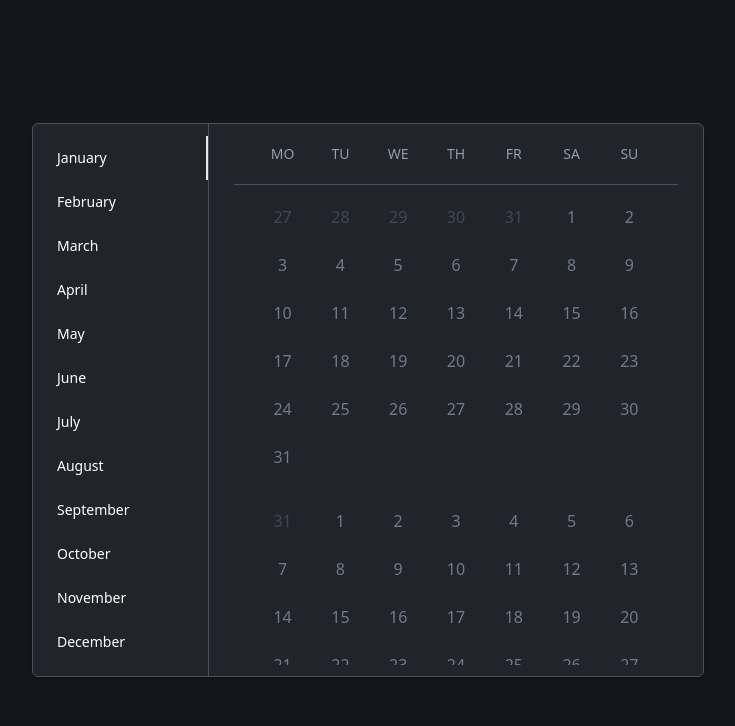
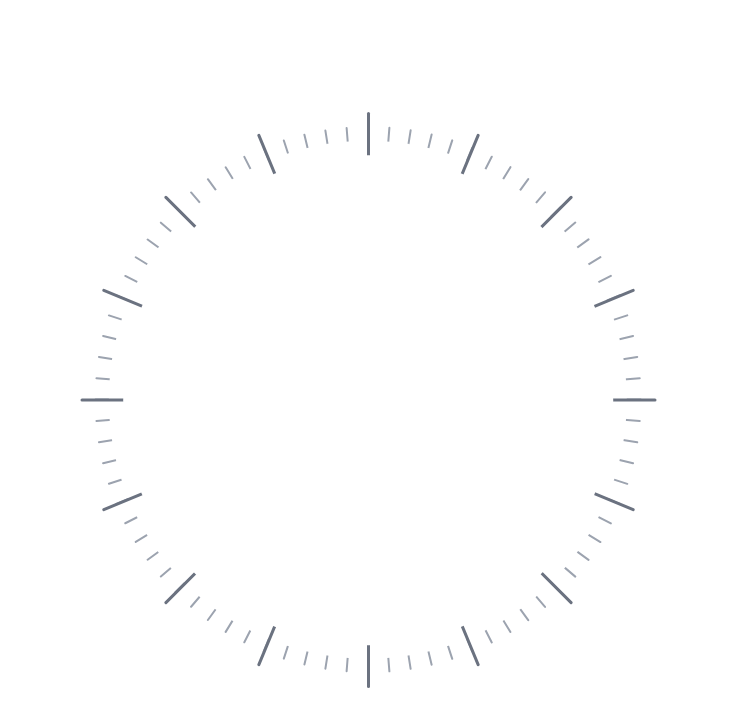
Before and after one commit to Dhuvii/react_components, a React (Vite) app: page / in a window 1280 px wide. Shown: the top 726 px of the page, without its empty margins (272-1007 px from the left). Built offline with nearby package versions, Linux system fonts and the light colour scheme.

Commit message:
gauge meter done

```diff
--- a/src/App.tsx
+++ b/src/App.tsx
@@ -1,9 +1,13 @@
 import Calender from "./components/calendars/Calender";
+import { HorizontalCalendar } from "./components/calendars/HorizontalCalendar";
+import Gauge from "./components/gauge/Gauge";
 
 function App() {
   return (
-    <div className="h-screen flex items-center justify-center bg-[#14161C]">
-      <Calender />
+    <div className="w-full min-h-screen flex items-center justify-center">
+      <div className="w-full max-w-xl ">
+        <Gauge />
+      </div>
     </div>
   );
 }
--- a/src/components/calendars/Calender.tsx
+++ b/src/components/calendars/Calender.tsx
@@ -1,4 +1,19 @@
 import React, { useEffect, useRef, useState } from "react";
+
+const month_list = [
+  "January",
+  "February",
+  "March",
+  "April",
+  "May",
+  "June",
+  "July",
+  "August",
+  "September",
+  "October",
+  "November",
+  "December",
+];
 
 const GenerateCalendar = ({
   generate_for_month,
@@ -6,12 +21,21 @@ const GenerateCalendar = ({
   parentRef,
   setMonth,
   parentMonth,
+  selections,
 }: {
+  showMonth?: boolean;
+  setMonth?: any;
   generate_for_month: number;
   offsetY: number;
   parentRef: React.MutableRefObject<null>;
-  setMonth: any;
   parentMonth: number;
+  selections: {
+    day?: number;
+    range?: {
+      date: number;
+      type: "start" | "end" | "mid";
+    }[];
+  };
 }) => {
   const calendar_ref = useRef(null);
   const date = new Date();
@@ -20,6 +44,7 @@ const GenerateCalendar = ({
     number[]
   >([]);
   const [days, setDays] = useState<number[]>([]);
+  const [yPosition, setYPosition] = useState(0);
 
   useEffect(() => {
     let first_day_of_month = new Date(year, generate_for_month, 1).getDay(); // getting first day of month
@@ -58,6 +83,7 @@ const GenerateCalendar = ({
     const target: any = calendar_ref.current;
     const position = target.getBoundingClientRect();
     const yPos = position.top - offsetY + 0.5;
+    setYPosition(yPos);
     if (yPos < 20 && yPos > -20) {
       setMonth(generate_for_month);
     }
@@ -76,21 +102,28 @@ const GenerateCalendar = ({
   }, [calendar_ref, offsetY, parentRef]);
 
   return (
-    <div
-      ref={calendar_ref}
-      className="w-[90%] p-5 grid grid-cols-7 grid-rows-4 gap-y-6 place-items-center"
-    >
+    <div ref={calendar_ref} className="w-[90%] p-5 ">
+      <div className="w-full grid grid-cols-7 gap-y-4 place-items-center">
         {start_inactive_days_list.map((day, idx) => (
-        <span key={idx} className="text-base text-[#414754]">
+          <span key={idx} className="p-4 text-base text-[#414754]">
             {day}
           </span>
         ))}
 
         {days.map((day, idx) => (
-        <span key={idx} className="text-base text-[#737A8C]">
+          <button>
+            <span key={idx} className={`p-4 text-base text-[#737A8C]`}>
               {day}
             </span>
+          </button>
         ))}
+      </div>
+
+      <div className="pl-4">
+        <h1 className="mt-10 font-bold text-white text-base">
+          {month_list[generate_for_month + 1]}
+        </h1>
+      </div>
     </div>
   );
 };
@@ -108,21 +141,6 @@ const Calender = () => {
     "friday",
     "saturday",
     "sunday",
-  ];
-
-  const month_list = [
-    "January",
-    "February",
-    "March",
-    "April",
-    "May",
-    "June",
-    "July",
-    "August",
-    "September",
-    "October",
-    "November",
-    "December",
   ];
 
   const [offsetY, setOffsetY] = useState(-1);
@@ -147,11 +165,11 @@ const Calender = () => {
   };
 
   return (
-    <div className="w-full  max-w-2xl rounded-md border shadow bg-[#21242B] border-[#4D515C]">
+    <div className="w-full max-w-2xl rounded-md border shadow bg-[#21242B] border-[#4D515C]">
       <div className="w-full flex items-start justify-between">
         {/* months and year */}
         <div className="">
-          <ul className="w-44 py-3 flex flex-col items-start justify-start border-r border-[#4D515C]">
+          <ul className="w-44 sticky py-3 flex flex-col items-start justify-start border-r border-[#4D515C]">
             {/*  */}
             {month_list.map((mon, idx: number) => (
               <li
@@ -167,7 +185,12 @@ const Calender = () => {
         </div>
 
         {/* calendar */}
-        <div className="w-full  flex flex-col items-center justify-start">
+        <div className="w-full overflow-auto flex flex-col items-center justify-start">
+          <div className="mt-3 w-full flex items-center justify-center">
+            <h1 className="text-lg font-bold text-white">
+              {month_list[month]}
+            </h1>
+          </div>
           {/* days list */}
           <div className="w-[90%] p-5 grid grid-cols-7 place-items-center border-b border-[#4D515C]">
             {day_list.map((day, idx) => (
@@ -180,12 +203,12 @@ const Calender = () => {
           <div
             ref={calendar_container_ref}
             onScroll={() => handleSetOffset()}
-            className="w-full h-[30rem] pb-[14rem] overflow-y-auto scroll-m-0 snap-y"
+            className="w-full h-auto max-h-[27rem] pb-[9rem] overflow-y-auto scroll-m-0 snap-y"
           >
             {month_list.map((m, idx) => (
               <div
                 key={idx}
-                className="w-full flex flex-col items-center justify-start   snap-start"
+                className="w-full flex flex-col items-center justify-start snap-start"
               >
                 <GenerateCalendar
                   generate_for_month={idx}
@@ -193,6 +216,9 @@ const Calender = () => {
                   parentRef={calendar_container_ref}
                   setMonth={setMonth}
                   parentMonth={month}
+                  selections={{
+                    day: 24,
+                  }}
                 />
               </div>
             ))}
--- /dev/null
+++ b/src/components/calendars/HorizontalCalendar.tsx
@@ -0,0 +1,150 @@
+import React, { useEffect, useState } from "react";
+
+const Month = ({ month, year }: { month: number; year: number }) => {
+  const first_day_of_month = new Date(year, month, 1).getDay(); // getting first day of month
+  const last_date_of_month = new Date(year, month + 1, 0).getDate(); // getting last date of month
+  const last_date_of_last_month = new Date(year, month, 0).getDate(); // getting last date of previous month
+
+  type Date = {
+    day: number;
+    selected: boolean;
+    range: "start" | "end" | "mid" | null;
+  };
+
+  const [activeDays, setActiveDays] = useState<Date[]>([]);
+  const [startInactiveDates, setStartInactiveDates] = useState<number[]>([]);
+  useEffect(() => {
+    const days: Date[] = [];
+    const s_i_d: number[] = [];
+    for (let index = first_day_of_month - 1; index > 0; index--) {
+      s_i_d.push(last_date_of_last_month - index + 1);
+    }
+    for (let index = 1; index <= last_date_of_month; index++) {
+      days.push({ day: index, selected: false, range: null });
+    }
+    setActiveDays(days);
+    setStartInactiveDates(s_i_d);
+  }, [year, month]);
+
+  const [rangeStart, setRangeStart] = useState<null | number>(null);
+  const [rangeEnd, setRangeEnd] = useState<null | number>(null);
+
+  useEffect(() => {
+    if (rangeStart) {
+      const updatedDates = activeDays.map((dateObj, idx) => {
+        dateObj.selected = false;
+        dateObj.range = null;
+        if (idx + 1 === rangeStart) {
+          dateObj.selected = true;
+          dateObj.range = null;
+        }
+        return dateObj;
+      });
+      setActiveDays(updatedDates);
+    }
+  }, [rangeStart]);
+
+  const selectRange = (from: number, to: number) => {
+    const updatedDates = activeDays.map((dateObj, idx) => {
+      dateObj.selected = false;
+      dateObj.range = null;
+      if (from === to && from === idx + 1) {
+        setRangeStart(null);
+        setRangeEnd(null);
+        dateObj.selected = false;
+        dateObj.range = null;
+      } else {
+        if (idx + 1 === from) {
+          dateObj.selected = true;
+          dateObj.range = "start";
+        }
+        if (idx + 1 > from && idx < to) {
+          dateObj.selected = false;
+          dateObj.range = "mid";
+        }
+        if (idx + 1 === to) {
+          dateObj.selected = false;
+          dateObj.range = "end";
+        }
+      }
+      return dateObj;
+    });
+
+    setActiveDays(updatedDates);
+  };
+
+  const handleRange = (date: number) => {
+    if (!rangeStart) {
+      setRangeStart(date);
+    } else {
+      if (date < rangeStart) return;
+      setRangeEnd(date);
+    }
+  };
+
+  useEffect(() => {
+    if (rangeStart && rangeEnd) {
+      selectRange(rangeStart, rangeEnd);
+    }
+  }, [rangeStart, rangeEnd]);
+
+  return (
+    <>
+      <div className="grid grid-cols-7 gap-y-1 gap-x-0">
+        {startInactiveDates.map((day, idx) => (
+          <button className="h-12 w-12">
+            <span key={idx} className="p-4 text-base text-[#414754]">
+              {day}
+            </span>
+          </button>
+        ))}
+
+        {activeDays.map((dateObj, idx) => (
+          <button
+            onClick={() => handleRange(dateObj.day)}
+            className="relative h-12 w-12 flex-shrink-0 text-[#737A8C]"
+          >
+            {/* highlight */}
+            <span
+              className={`absolute z-0 w-full h-full inset-0
+              ${
+                (dateObj.range === "start" ||
+                  (dateObj.range && (idx % 7) - 2 === 0)) &&
+                "bg-white/[0.16] rounded-l-full"
+              }
+              ${dateObj.range === "mid" && "bg-white/[0.16]"}
+              ${
+                (dateObj.range === "end" || (dateObj.range && idx % 7 === 1)) &&
+                "bg-white/[0.16] rounded-r-full"
+              }
+              `}
+            ></span>
+            <div
+              key={idx}
+              className={`absolute inset-0 z-10 w-full h-full flex items-center justify-center ${
+                dateObj.selected && "bg-white rounded-full shadow-md"
+              }
+              ${
+                dateObj.range === "end" &&
+                "border-2 border-white rounded-full text-white bg-[#21242B]"
+              }
+              `}
+            >
+              {dateObj.day}
+            </div>
+          </button>
+        ))}
+      </div>
+    </>
+  );
+};
+
+const HorizontalCalendar = () => {
+  return (
+    <div>
+      <Month month={0} year={2022} />
+    </div>
+  );
+};
+
+export { HorizontalCalendar, Month };
--- /dev/null
+++ b/src/components/gauge/Gauge.tsx
@@ -0,0 +1,87 @@
+import { useEffect, useRef, useState } from "react";
+
+const Gauge = () => {
+  const main_divisions = 8;
+  const sub_divisions = 40;
+
+  const [width, setWidth] = useState<null | number>(null);
+
+  const cont = useRef<HTMLDivElement>(null);
+
+  function calculateSize(cont: React.RefObject<HTMLDivElement>) {
+    if (cont && cont.current) {
+      const cli = cont.current.getBoundingClientRect();
+      const width = cli.right - cli.left;
+      setWidth(width);
+    }
+  }
+
+  useEffect(() => {
+    calculateSize(cont);
+  }, [cont]);
+
+  useEffect(() => {
+    let wor: any;
+    if (cont) {
+      wor = window.addEventListener("resize", () => calculateSize(cont));
+    }
+
+    return () => {
+      window.removeEventListener("resize", wor);
+    };
+  }, [cont]);
+
+  return (
+    <div
+      ref={cont}
+      className="w-full h-full aspect-square relative rounded-full "
+    >
+      {width && (
+        <>
+          <div
+            style={{ transform: `translate(-50%,-50%)` }}
+            className="absolute z-50 top-[50%] left-[50%] w-[90%] h-[90%] rounded-full bg-white"
+          ></div>
+          {Array.from({ length: main_divisions }, (_, i) => i + 1).map(
+            (pos, idx) => (
+              <div
+                key={Math.random() * main_divisions * 10000}
+                style={{
+                  rotate: `${(180 / main_divisions) * idx}deg`,
+                  left: `${(width - 3) / 2}px`,
+                  width: `${3}px`,
+                  height: `${100}%`,
+                }}
+                //192
+                className="absolute z-50 rounded-full bg-gray-500"
+              ></div>
+            )
+          )}
+
+          <div
+            style={{ transform: `translate(-50%,-50%)` }}
+            className="absolute z-50 top-[50%] left-[50%] w-[85%] h-[85%] rounded-full bg-white"
+          ></div>
+
+          {Array.from({ length: sub_divisions }, (_, i) => i + 1).map(
+            (pos, idx) => (
+              <div
+                key={Math.random() * sub_divisions * 10000}
+                style={{
+                  rotate: `${(180 / sub_divisions) * idx}deg`,
+                  left: `${(width - 2) / 2}px`,
+                  top: `${(width * (100 - 95)) / 200}px`,
+                  width: `${2}px`,
+                  height: `${95}%`,
+                }}
+                className={`absolute z-30 rounded-full bg-gray-400`}
+              ></div>
+            )
+          )}
+        </>
+      )}
+    </div>
+  );
+};
+
+export default Gauge;
```
Lines whose indentation alone changed are shown as unchanged.
